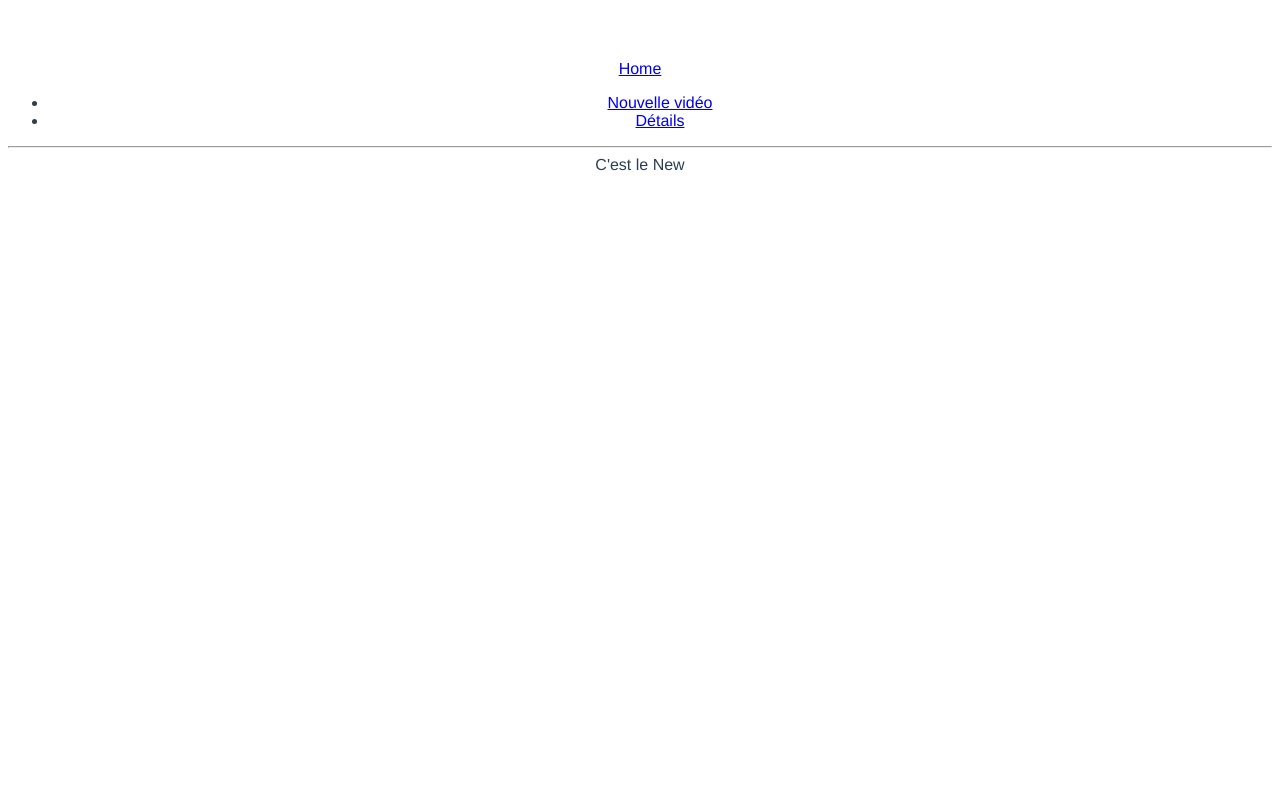
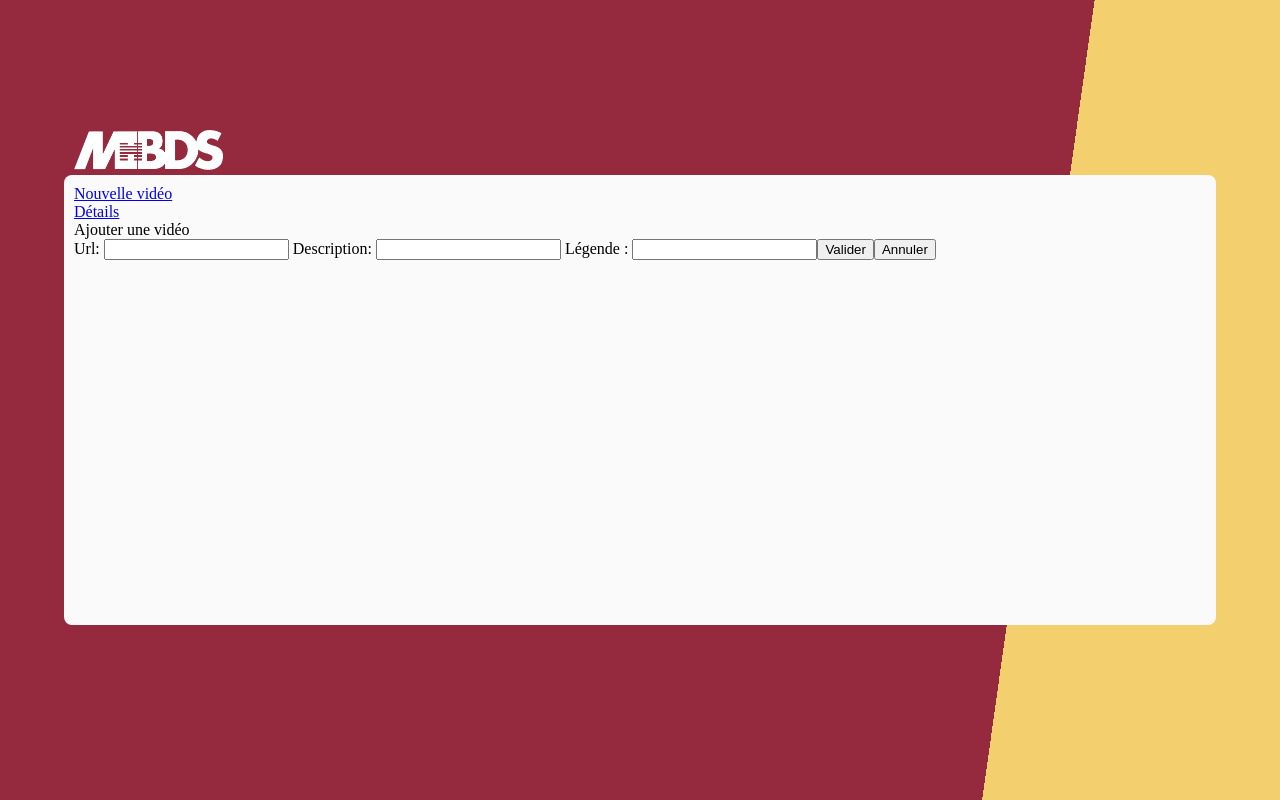
Before and after one commit to marouaneml/galerie_videos_mbds, a Vue app: page /#/nouvelle-video in a window 1280 px wide. Built offline with nearby package versions, Linux system fonts and the light colour scheme.

Commit message:
style et bg et logo

```diff
--- a/src/App.vue
+++ b/src/App.vue
@@ -1,28 +1,79 @@
 <template>
   <div id="app">
-    <router-link to="/">Home</router-link>
-    <ul>
-      <li><router-link to="/nouvelle-video">Nouvelle vidéo</router-link></li>
-      <li><router-link to="/show">Détails</router-link></li>
-    </ul>
-    <hr>
-    <router-view/>
+    <div id="bg"></div>
+    <div class="content">
+      <span id="logo"><router-link to="/"><img src="./assets/logo.png" alt="logo"></router-link> </span>
+      <ul>
+        <li><router-link to="/nouvelle-video">Nouvelle vidéo</router-link></li>
+        <li><router-link to="/show">Détails</router-link></li>
+      </ul>
+      <transition name="fade">
+        <router-view></router-view>
+      </transition>
+    </div>
+
   </div>
 </template>
 
 <script>
 export default {
-  name: 'app'
-}
+  name: "app"
+};
 </script>
 
 <style>
+@import url(./assets/css_reset.css);
+.fade-enter-active,
+.fade-leave-active {
+  transition-property: opacity;
+  transition-duration: 0.1s;
+}
+
+.fade-enter-active {
+  transition-delay: 0.1s;
+}
+
+.fade-enter,
+.fade-leave-active {
+  opacity: 0;
+}
 #app {
-  font-family: 'Avenir', Helvetica, Arial, sans-serif;
-  -webkit-font-smoothing: antialiased;
-  -moz-osx-font-smoothing: grayscale;
-  text-align: center;
-  color: #2c3e50;
-  margin-top: 60px;
+  background-color: #952a3e;
+  padding: 0 20px;
+  height: 100%;
+}
+html,
+body {
+  height: 100%;
+}
+.content{
+  position: absolute;
+  top:0;
+  left: 0;
+  right: 0;
+  bottom: 0;
+  margin: auto;
+  width: 90%;
+  height: 450px;
+  background: #FAFAFA;
+  border-radius: 8px;
+  padding: 10px;
+}
+#bg {
+  display: block;
+  width: 30%;
+  height: 100%;
+  border-left: 100% solid;
+  background: linear-gradient(98deg, transparent, transparent, transparent 40%, #F3CF6E 40%);
+  position: absolute;
+  right: 0;
+  top: 0;
+}
+#logo{
+  position: absolute;
+  height: 40px;
+  top: -45px;
+}#logo img{
+  height: 100%;
 }
 </style>
--- /dev/null
+++ b/src/assets/css_reset.css
@@ -0,0 +1,73 @@
+html,
+body,
+p,
+ol,
+ul,
+li,
+dl,
+dt,
+dd,
+blockquote,
+figure,
+fieldset,
+legend,
+textarea,
+pre,
+iframe,
+hr,
+h1,
+h2,
+h3,
+h4,
+h5,
+h6 {
+  margin: 0;
+  padding: 0;
+}
+h1,
+h2,
+h3,
+h4,
+h5,
+h6 {
+  font-size: 100%;
+  font-weight: normal;
+}
+ul {
+  list-style: none;
+}
+button,
+input,
+select,
+textarea {
+  margin: 0;
+}
+html {
+  box-sizing: border-box;
+}
+*,
+*:before,
+*:after {
+  box-sizing: inherit;
+}
+img,
+embed,
+iframe,
+object,
+audio,
+video {
+  height: auto;
+  max-width: 100%;
+}
+iframe {
+  border: 0;
+}
+table {
+  border-collapse: collapse;
+  border-spacing: 0;
+}
+td,
+th {
+  padding: 0;
+  text-align: left;
+}
--- a/src/components/Main.vue
+++ b/src/components/Main.vue
@@ -17,6 +17,5 @@ export default {
 
 <style scoped>
   .main{
-    background-color: darkgoldenrod;
   }
 </style>
--- a/src/components/New.vue
+++ b/src/components/New.vue
@@ -1,19 +1,36 @@
 <template>
   <div class="">
-    {{msg}}
+    <h2>Ajouter une vidéo</h2>
+    <form action="">
+        <label>
+            Url:
+            <input type="text" />
+        </label>
+        <label>
+            Description:
+            <input type="text" />
+        </label>
+        <label>
+            Légende :
+            <input type="text" />
+        </label>
+        <button type="submit">Valider</button>
+        <button>Annuler</button>
+    </form>
   </div>
 </template>
 
 <script>
 export default {
-  name: 'New',
-  data () {
+  name: "New",
+  data() {
     return {
-      msg: 'C\'est le New'
-    }
+      msg: "C'est le New"
+    };
   }
-}
+};
 </script>
 
 <style scoped>
+
 </style>
--- a/src/components/Show.vue
+++ b/src/components/Show.vue
@@ -1,6 +1,14 @@
 <template>
   <div class="">
-    {{msg}}
+    <h2>Titre de la vidéo</h2>
+    <div id="video-wrapper">
+        <div id="video-bar">
+            <div id="video-controls">
+
+            </div>
+
+        </div>
+    </div>
   </div>
 </template>
 
@@ -16,5 +24,7 @@ export default {
 </script>
 
 <style scoped>
-
+.video-wrapper{
+    background-color: blueviolet;
+}
 </style>
```
Also changed, not shown: src/assets/logo.png (added).
